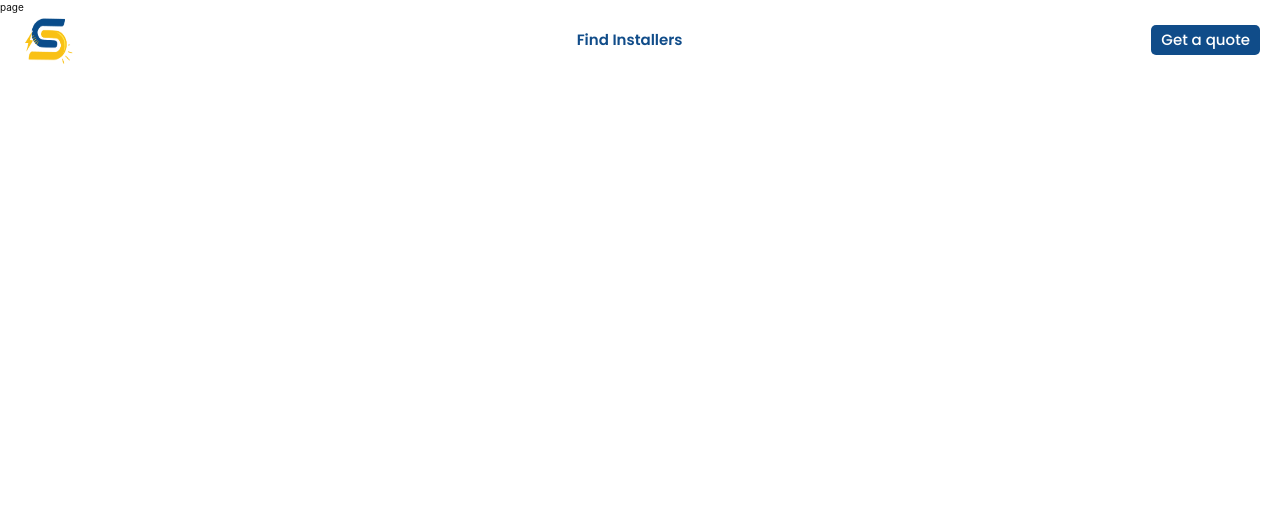
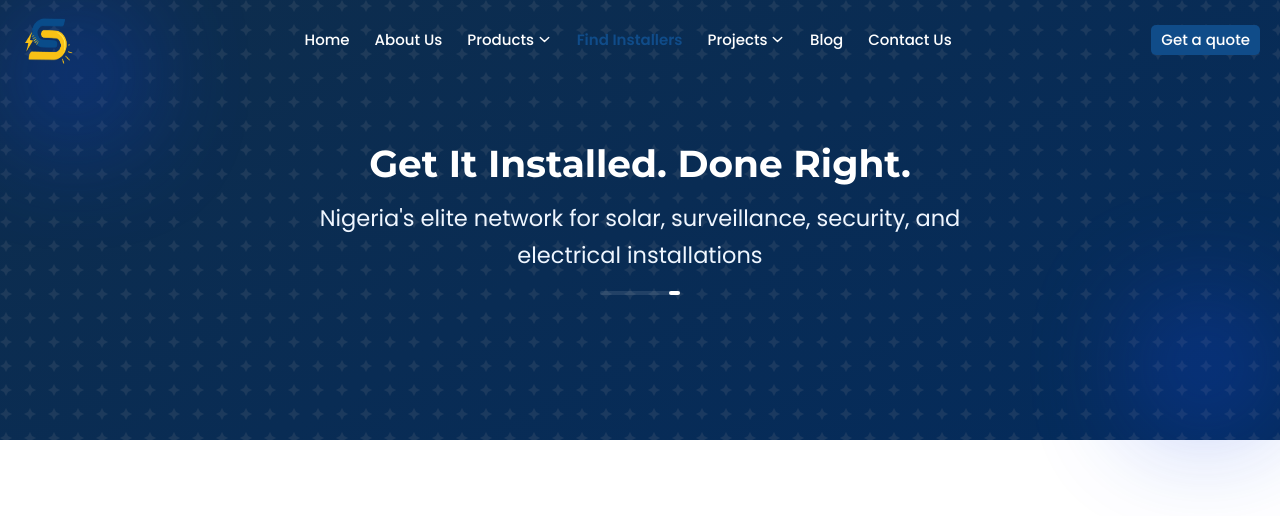
Before and after one commit to sleekping/syniciat-webapp, a Next.js app: page /find-installers in a window 1280 px wide. Shown: the top 516 px of the page. Built offline with nearby package versions, Linux system fonts and the light colour scheme.

Commit message:
feat: add hero section

```diff
--- a/app/find-installers/page.tsx
+++ b/app/find-installers/page.tsx
@@ -1,8 +1,11 @@
+import Hero from '@/components/find-installers/Hero'
 import React from 'react'
 
 const page = (): React.JSX.Element => {
     return (
-        <div>page</div>
+        <main>
+            <Hero />
+        </main>
     )
 }
 
--- a/components/contact-us/PreferWhatsapp.tsx
+++ b/components/contact-us/PreferWhatsapp.tsx
@@ -4,10 +4,10 @@ import { IoLogoWhatsapp } from "react-icons/io5";
 
 const PreferWhatsapp = (): React.JSX.Element => {
     return (
-        <section className='px-20 py-20 bg-gray-50 flex justify-center items-center flex-col gap-3'>
+        <section className='px-20 py-20 max-mdPhone:px-10 max-mdPhone:text-center bg-gray-50 flex justify-center items-center flex-col gap-3'>
             <h2 className='text-4xl font-semibold mb-4'>Need Assistance?</h2>
             <p className='text-2xl font-medium text-gray-600 mb-8'>Connect with our team instantly via WhatsApp for quick support</p>
-            <Link target='_blank' className='w-140 bg-primary text-white py-5 rounded-lg font-medium hover:bg-primary-dark transition ease-in-out duration-300 flex justify-center items-center gap-2' rel='noopener noreferrer' href="https://wa.me/2348166823498?text=Hi%20Syniciat%20Energy%20%26%20Tech%20Solutions%2C%20I%20have%20a%20question%20about%20your%20services."><IoLogoWhatsapp size={"2.5rem"} /> Chat on WhatsApp</Link>
+            <Link target='_blank' className='w-140 max-phone:w-full bg-primary text-white py-5 rounded-lg font-medium hover:bg-primary-dark transition ease-in-out duration-300 flex justify-center items-center gap-2' rel='noopener noreferrer' href="https://wa.me/2348166823498?text=Hi%20Syniciat%20Energy%20%26%20Tech%20Solutions%2C%20I%20have%20a%20question%20about%20your%20services."><IoLogoWhatsapp size={"2.5rem"} /> Chat on WhatsApp</Link>
         </section>
     )
 }
--- /dev/null
+++ b/components/find-installers/Hero.tsx
@@ -0,0 +1,15 @@
+import React from 'react'
+
+const Hero = (): React.JSX.Element => {
+    return (
+        <section className="svg-container px-8 max-tab:px-4 h-[55vh] max-tab:h-[50vh] flex flex-col items-center text-center space-y-3 justify-center gap-4" aria-labelledby="find-installers-heading">
+            <h1 className='text-6xl max-mdLap:text-6xl max-tab:text-5xl max-mdPhone:text-4xl font-bold text-white' id="find-installers-subheading"
+            >Get It Installed. Done Right.</h1>
+            <p className=' text-blue-50 text-4xl leading-relaxed max-w-6xl  max-tab:text-3xl max-sm:max-w-full max-mdPhone:text-2xl'>Nigeria&apos;s elite network for solar, surveillance, security, and electrical installations</p>
+            <div className="animateContainer" aria-hidden="true"> <div className="animateItem"></div>
+            </div>
+        </section>
+    )
+}
+
+export default Hero
```
